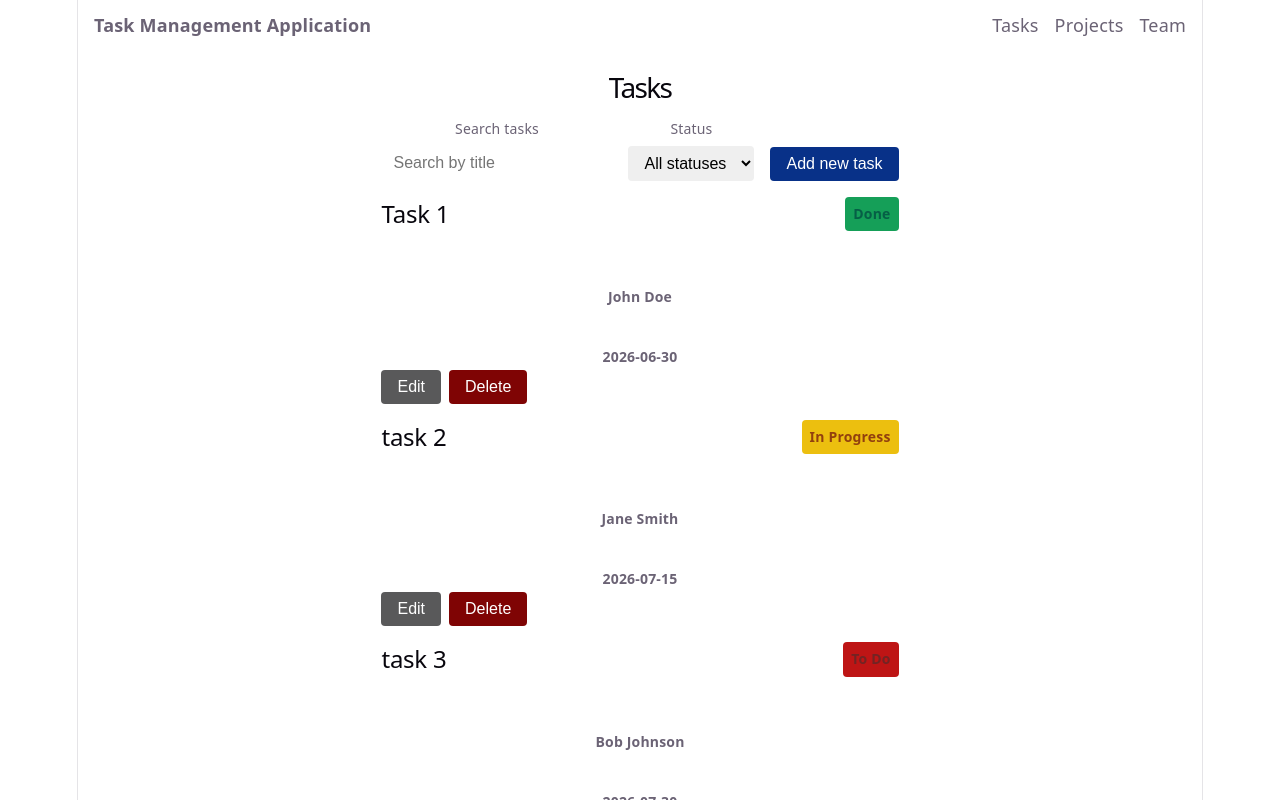
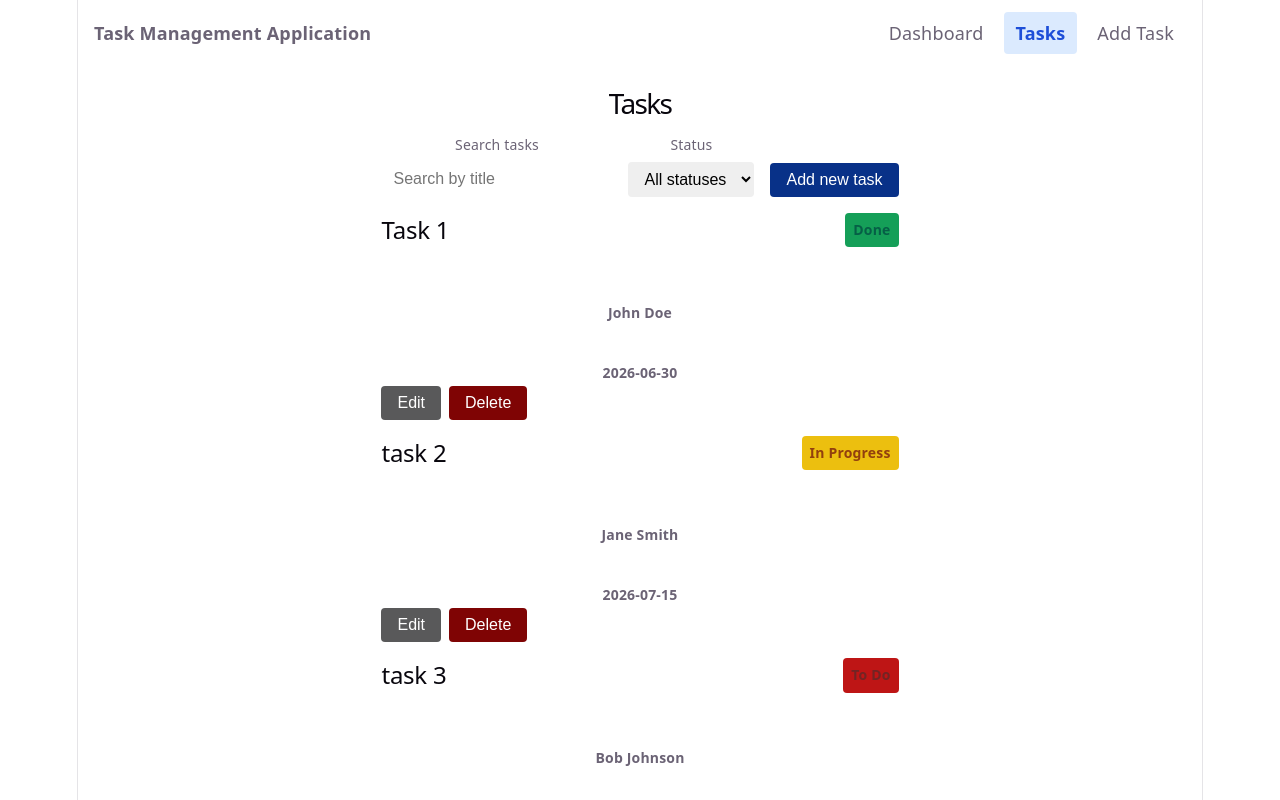
Before and after one commit to MariKapanadze/Task-Management-App, a React (Vite) app: page /tasks in a window 1280 px wide. Shown: the top 800 px of the page. Built offline with nearby package versions, Linux system fonts and the light colour scheme.

Commit message:
navigation components added

```diff
--- a/src/components/Header.jsx
+++ b/src/components/Header.jsx
@@ -1,3 +1,4 @@
+import Navigation from './Navigation'
 import '../styles/header.css'
 
 function Header() {
@@ -5,13 +6,7 @@ function Header() {
     <header className="header">
       <div className="header__inner">
         <p className="header__brand">Task Management Application</p>
-            <nav aria-label="Main navigation">
-            <ul className="header__nav">
-                <li><a href="#">Tasks</a></li>
-                <li><a href="#">Projects</a></li>
-                <li><a href="#">Team</a></li>
-            </ul>
-            </nav>
+        <Navigation />
       </div>
     </header>
   )
--- /dev/null
+++ b/src/components/Navigation.jsx
@@ -0,0 +1,26 @@
+import { NavLink } from 'react-router-dom'
+import '../styles/navigation.css'
+
+const links = [
+  { to: '/dashboard', label: 'Dashboard' },
+  { to: '/tasks', label: 'Tasks' },
+  { to: '/AddTaskPage', label: 'Add Task' },
+]
+
+function Navigation() {
+  return (
+    <nav aria-label="Main navigation">
+      <ul className="navigation">
+        {links.map((link) => (
+          <li key={link.to}>
+            <NavLink to={link.to} className="navigation__link">
+              {link.label}
+            </NavLink>
+          </li>
+        ))}
+      </ul>
+    </nav>
+  )
+}
+
+export default Navigation
--- /dev/null
+++ b/src/styles/navigation.css
@@ -0,0 +1,39 @@
+.navigation {
+    display: flex;
+    gap: 8px;
+    list-style: none;
+    margin: 0;
+    padding: 0;
+}
+
+.navigation__link {
+    display: block;
+    padding: 8px 12px;
+    border-radius: 4px;
+    color: var(--color-text-muted);
+    text-decoration: none;
+    font-weight: 500;
+    transition: background-color 0.2s, color 0.2s;
+}
+
+.navigation__link:hover {
+    background-color: var(--color-bg);
+    color: var(--color-text);
+}
+
+.navigation__link:focus-visible {
+    outline: 2px solid #2563eb;
+    outline-offset: 2px;
+}
+
+.navigation__link.active {
+    background-color: #dbeafe;
+    color: #1d4ed8;
+    font-weight: 700;
+}
+
+@media (max-width: 600px) {
+    .navigation {
+        flex-wrap: wrap;
+    }
+}
```
Lines whose indentation alone changed are shown as unchanged.
